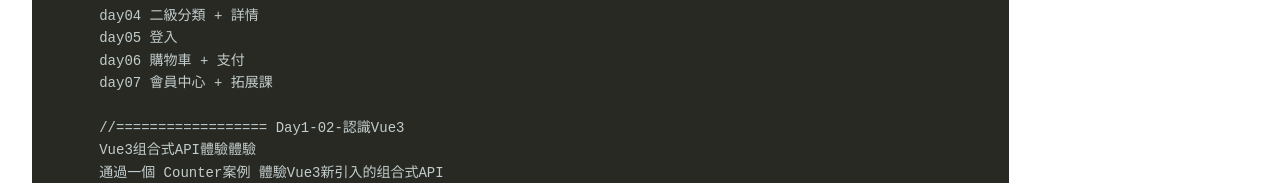
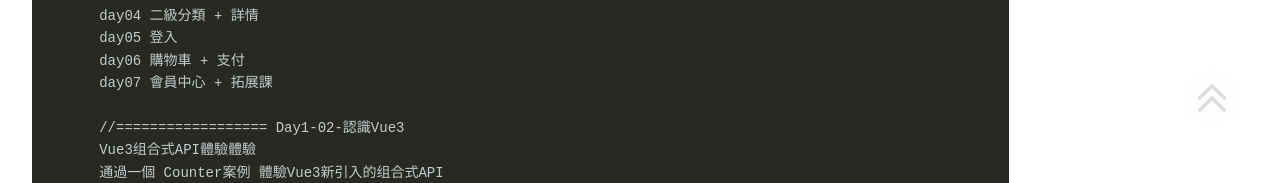
Before and after one commit to linth247/vue-my-note, a Vue app: page /vue3 in a window 1280 px wide. Shown: the part 587-770 px from the top of the page. Built offline with nearby package versions, Linux system fonts and the light colour scheme.

Commit message:
first commit

```diff
--- /dev/null
+++ b/src/UI/toTop.vue
@@ -0,0 +1,81 @@
+<template>
+  <div class="scrollTop" @click="toTop">
+    <img src="@/assets/images/uparrow.png"/>
+    <!-- <div style=""> -->
+  </div>
+</template>
+<script>
+  export default {
+    name: 'scroll-top',
+    data (){
+      return {
+        scrollTop: 0,
+        time: 0,
+        dParams: 20,
+        scrollState: 0
+      }
+    },
+    computed:{
+      showTop: function(){
+        let value = this.scrollTop>200?true:false;
+        return value;
+      },
+    },
+    mounted() {
+      window.addEventListener('scroll', this.getScrollTop);
+    },
+    methods: {
+      toTop(e) {
+        if(this.scrollState){
+          return;
+        }
+        this.scrollState = 1;
+        e.preventDefault();
+        let distance = document.documentElement.scrollTop || document.body.scrollTop;
+        let _this = this;
+        this.time = setInterval(function(){ _this.gotoTop(_this.scrollTop-_this.dParams) }, 30);
+      },
+      gotoTop(distance){
+        this.dParams += 20;
+        distance = distance>0 ? distance : 0;
+        document.documentElement.scrollTop = document.body.scrollTop = window.pageYOffset = distance;
+        if(this.scrollTop < 10){
+          clearInterval(this.time);
+          this.dParams = 20;
+          this.scrollState = 0;
+        }
+      },
+      getScrollTop() {
+        this.scrollTop = window.pageYOffset || document.documentElement.scrollTop || document.body.scrollTop;
+      }
+    },
+
+  }
+</script>
+<style scoped>
+  .scrollTop {
+    position: fixed;
+    right: 40px;
+    bottom: 80px;
+    cursor: pointer;
+    z-index: 999;
+    /* filter:
+    progid:DXImageTransform.Microsoft.AlphaImageLoader(src='~assets/images/uparrow.png',
+    sizingMethod='crop');width:112px;height:112; */
+
+    /* width: 0px;
+    height: 0px;
+    border-style: solid;
+    border-width:  0px 14px 21px 14px;
+    border-color: transparent transparent rgb(134, 134, 172) transparent; */
+  }
+  .scrollTop > img{
+    width: 56px;
+    height: 56px;
+    -webkit-filter: opacity(15%); /* Safari */
+    filter: opacity(15%);
+    transform:rotate(90deg);
+    border-radius: 50%;
+  }
+
+</style>
--- a/src/views/KaiWebAPI/index.vue
+++ b/src/views/KaiWebAPI/index.vue
@@ -1,5 +1,8 @@
 <script setup>
 // import { ref } from 'vue'
+
+import toTop from "@/UI/toTop.vue";
+toTop.scrollToTop =  true;
 
   const aa = `
     <div id="content" style="display:flex; justify-content: center; background-color: #282923; color:#c1cccc; font-size: 14px;">
@@ -377,13 +380,13 @@
           <a href="https://www.youtube.com/watch?v=f_qdCpua_G8&list=PLneJIGUTIItsqHp_8AbKWb7gyWDZ6pQyz&index=48" target="_blank">
           48.【8.模型資料驗證】ASP.NET Core Web API 入門教學(8_4) - 繼承抽象化驗證資料類別</a>
             把PUT及POST共同的部份，寫成抽象化類別，再去繼承
-            新增Abstracts\TodoListEditDtoAbstract.cs
+            新增Abstracts\\TodoListEditDtoAbstract.cs
             把TodoListPostDto 通通剪下，貼上
           <a href="https://www.youtube.com/watch?v=DQxGDFZn_6Y&list=PLneJIGUTIItsqHp_8AbKWb7gyWDZ6pQyz&index=49" target="_blank">
           49.【9.使用DI依賴注入功能】ASP.NET Core Web API 入門教學(9_1) - 基本DI依賴注入用法_GET</a>
             主要目的，可以把程式拆分出去
             controller主要寫控制邏輯，商業邏輯就要拆分出去
-            新增一個資料夾 Services\TodoListService
+            新增一個資料夾 Services\\TodoListService
 
             把原本在TodoController裡面Get的code，搬到TodoListService
             在programs.cs 加上
@@ -516,6 +519,8 @@
     </pre>
   </div>
   `;
+
+
 </script>
 
 <template>
@@ -524,7 +529,7 @@
     <!-- {{ aa }} -->
     <div v-html="aa"></div>
   </div>
-
+  <toTop></toTop>
 </template>
 
 <style scoped lang="scss">
--- a/src/views/Layout/components/LayoutHeader.vue
+++ b/src/views/Layout/components/LayoutHeader.vue
@@ -63,7 +63,7 @@
       height: 132px;
       width: 100%;
       text-indent: -9999px;
-      background: url('@/assets/images/logo.png') no-repeat center 18px / contain;
+      // background: url('@/assets/images/logo.png') no-repeat center 18px / contain;
     }
   }
 
--- a/src/views/RabbitVue3/index.vue
+++ b/src/views/RabbitVue3/index.vue
@@ -1,4 +1,7 @@
 <script setup>
+import toTop from "@/UI/toTop.vue";
+toTop.scrollToTop =  true;
+
 const content = `
   <div id="Vue3-rabbit" style="display:flex; justify-content: center; background-color: #282923; color:#c1cccc; font-size: 14px;">
     <pre>
@@ -1089,6 +1092,7 @@
 <template>
   <div>我是RabbitVue3頁面</div>
   <div v-html="content"></div>
+  <toTop></toTop>
 </template>
 
 <style scoped lang="scss">
```
Also changed, not shown: src/assets/images/uparrow.png (added).
